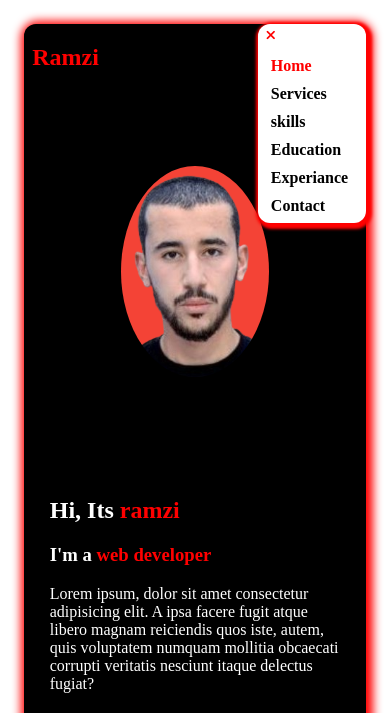
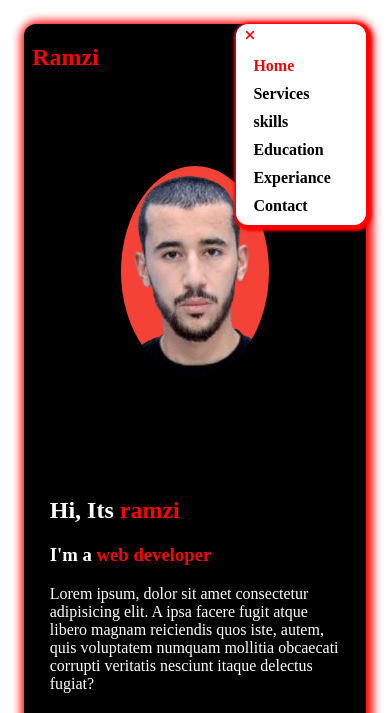
Before and after one commit to ramzigacem7-cmd/my-portfolio, a plain HTML site: page index.html in a window 390 px wide. Both pictures are taken after a click on the button 345 px from the left and 74 px from the top of the page. Shown: the top 713 px of the page. Drawn offline with Linux system fonts and the light colour scheme.

Commit message:
UPD navbar width

```diff
--- a/portfolio.css
+++ b/portfolio.css
@@ -123,8 +123,8 @@ right: 0;
 border-radius: 12px;
     flex-direction: column;
     place-content: center;
-    width:30%;
-    padding: 3px;
+    width:35%;
+    padding: 5px;
     height: auto;
      padding-top: 10px;
       display: flex;
```
